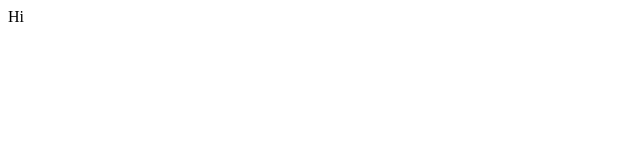
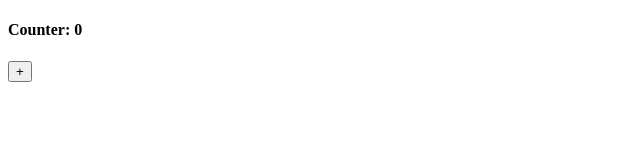
Before and after one commit to progjang/nomadcoders-nextJS101, a Next.js app in the folder nextjs-intro/: page / in a window 1280 px wide. Shown: the top 160 px of the page, without its empty margins (0-640 px from the left). Built offline with nearby package versions, Linux system fonts and the light colour scheme.

Commit message:
1.2 Static Pre Rendering

```diff
--- a/nextjs-intro/pages/index.js
+++ b/nextjs-intro/pages/index.js
@@ -1,3 +1,11 @@
+import {useState} from "react";
+
 export default function Home() {
-    return "Hi";
+    const [counter, setCounter] = useState(0)
+    return (
+        <div>
+            <h4>Counter: {counter}</h4>
+            <button onClick = {()=>{setCounter((prev)=>prev+1)}}>+</button>
+        </div>
+    )
 }
```
Also changed, not shown: 1 other file (tests, documents, lock files or other folders).
